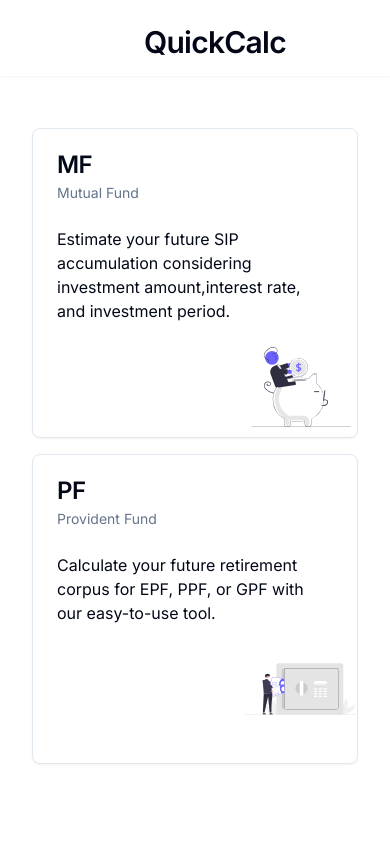
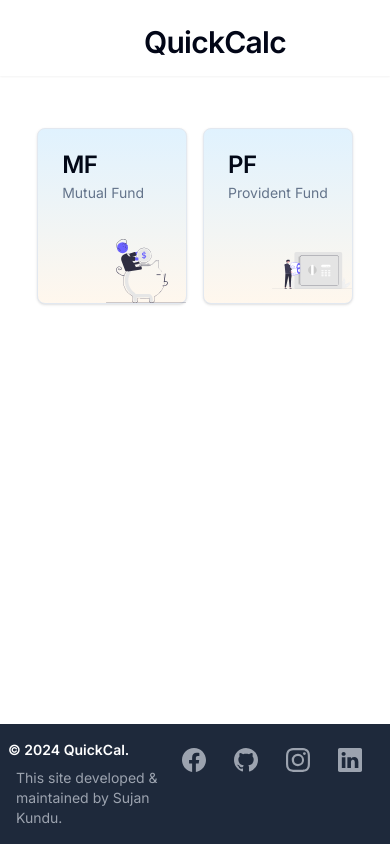
Before and after one commit to skundu879/smart-calculator, a Next.js app: page / in a window 390 px wide. Shown: the top 844 px of the page. Built offline with nearby package versions, Linux system fonts and the light colour scheme.

Commit message:
Footer issue fix with home page view update for mobile screen

```diff
--- a/app/(features)/MF/page.tsx
+++ b/app/(features)/MF/page.tsx
@@ -45,7 +45,7 @@ const MutualFund = () => {
   };
 
   return (
-    <div className='flex md:flex-row flex-col gap-2'>
+    <div className='flex md:flex-row flex-col gap-2 '>
       {cardDetailsObj.map((ele, key) => {
         if (ele.cardTitle === pathSegments) {
           return (
--- a/app/(features)/PF/page.tsx
+++ b/app/(features)/PF/page.tsx
@@ -45,7 +45,7 @@ const ProvidentFund = () => {
   };
 
   return (
-    <div className='flex md:flex-row flex-col gap-2 h-full'>
+    <div className='flex md:flex-row flex-col gap-2'>
       {cardDetailsObj.map((ele, key) => {
         if (ele.cardTitle === pathSegments) {
           return (
--- a/app/(features)/layout.tsx
+++ b/app/(features)/layout.tsx
@@ -6,9 +6,11 @@ const FeaturesLayout = ({
   children: React.ReactNode;
 }>) => {
   return (
-    <main className='flex flex-col gap-6 p-4 min-h-screen'>
-      <CustomBreadcrumb />
-      <div>{children}</div>
+    <main className=' p-4'>
+      <div className='flex flex-col gap-6'>
+        <CustomBreadcrumb />
+        <div>{children}</div>
+      </div>
     </main>
   );
 };
--- a/app/layout.tsx
+++ b/app/layout.tsx
@@ -20,11 +20,15 @@ export default function RootLayout({
   return (
     <html lang='en'>
       <body className={inter.className}>
-        <main className='flex flex-col justify-center items-center'>
+        <main>
           <StoreProvider>
-            <Navbar />
-            <div className='sm:container mt-24'>{children}</div>
-            <Footer />
+            <div className='flex flex-col items-center min-h-svh justify-between'>
+              <Navbar />
+              <div className='sm:container mt-24 justify-start'>{children}</div>
+              <div className='w-full justify-end'>
+                <Footer />
+              </div>
+            </div>
           </StoreProvider>
         </main>
       </body>
--- a/app/page.tsx
+++ b/app/page.tsx
@@ -4,8 +4,8 @@ import { cardDetailsObj } from '@/lib/cardDetails';
 
 export default function Home() {
   return (
-    <main className='flex min-h-screen flex-col items-center justify-between p-8'>
-      <div className='grid sm:grid-cols-1 md:grid-cols-2 lg:grid-cols-3 gap-4'>
+    <main className='flex flex-col items-center p-8'>
+      <div className='grid sm:grid-cols-2 md:grid-cols-2 lg:grid-cols-3 gap-4 grid-cols-2 '>
         {cardDetailsObj.map((ele) => (
           <Link
             key={ele.cardTitle}
--- a/components/CalcCard.tsx
+++ b/components/CalcCard.tsx
@@ -19,19 +19,21 @@ const CalcCard = ({
 }: CardProps) => {
   return (
     <div>
-      <Card className={cn('h-[310px]')}>
-        <CardHeader>
-          <CardTitle>{cardTitle}</CardTitle>
-          <CardDescription>{cardDescription}</CardDescription>
-        </CardHeader>
-        <CardContent>{cardContent}</CardContent>
-        <CardFooter className='flex justify-end pr-0'>
+      <Card className='min-h-[11rem] sm:h-[20rem] flex flex-col justify-between bg-gradient-to-b from-sky-100 to-orange-50 shadow'>
+        <div>
+          <CardHeader>
+            <CardTitle>{cardTitle}</CardTitle>
+            <CardDescription>{cardDescription}</CardDescription>
+          </CardHeader>
+          <CardContent className='sm:block hidden'>{cardContent}</CardContent>
+        </div>
+        <CardFooter className='flex flex-row justify-end pr-0 pb-0'>
           <Image
             src={`/svg/${cardIcon}`}
             alt='SIPIcon'
             width={28}
             height={24}
-            className='w-28 sm:w-36 h-20 mb-0'
+            className='w-20 sm:w-36 mb-0 '
           />
         </CardFooter>
       </Card>
--- a/components/Footer.tsx
+++ b/components/Footer.tsx
@@ -1,6 +1,6 @@
 const Footer = () => {
   return (
-    <footer className='bg-gray-800 text-white m-0 py-4 w-full'>
+    <footer className='bg-slate-800 text-white m-0 py-4 w-full'>
       <div className='sm:container px-2 flex justify-between'>
         <div>
           <p className='text-sm font-semibold'>&copy; 2024 QuickCal.</p>
--- a/components/ResultCard.tsx
+++ b/components/ResultCard.tsx
@@ -69,7 +69,8 @@ const ResultCard = ({ resultDetails, calculatedData }: ResultCardProps) => {
   };
 
   return (
-    <Card className='sm:w-[420px] w-full'>
+    <Card className='sm:w-[420px] w-full flex flex-col justify-between '>
+      <div>
         <CardHeader>
           <CardTitle>Estimated Return</CardTitle>
           <CardDescription>Review Your Estimated Payout</CardDescription>
@@ -82,6 +83,7 @@ const ResultCard = ({ resultDetails, calculatedData }: ResultCardProps) => {
         <CardFooter className='mt-8'>
           <StackedBar graphData={getGrpahData(resultDetails, calculatedData)} />
         </CardFooter>
+      </div>
       <Disclaimer />
     </Card>
   );
```
Also changed, not shown: public/svg/undraw_vault.svg. Lines whose indentation alone changed are shown as unchanged.
